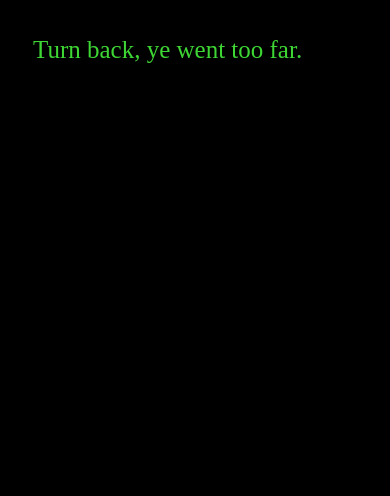
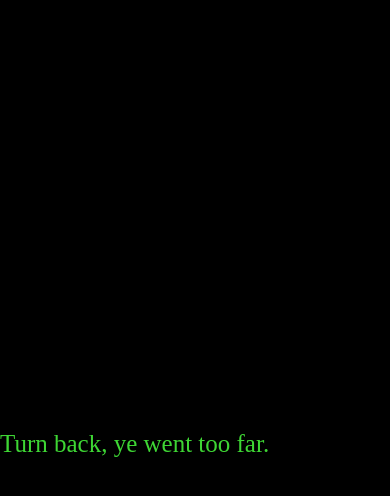
Before and after one commit to woglebogle/pirates, a website built with Parcel: page 404.html in a window 390 px wide. Built offline with nearby package versions, Linux system fonts and the light colour scheme; a web font is replaced by a local one.

Commit message:
Update page.css

```diff
--- a/page.css
+++ b/page.css
@@ -22,10 +22,7 @@
   text-decoration: none;
 }
 .page-text {
-  top: 36px;
-  left: 33px;
   color: var(--dl-color-colros-gr);
-  position: absolute;
   font-size: 25px;
   font-family: Germanica;
 }
@@ -34,6 +31,12 @@
     color: var(--dl-color-colros-gr);
     font-size: 25px;
     font-family: Germanica;
+  }
+}
+@media(max-width: 767px) {
+  .page-text {
+    position: static;
+    align-self: center;
   }
 }
 @media(max-width: 479px) {
```
